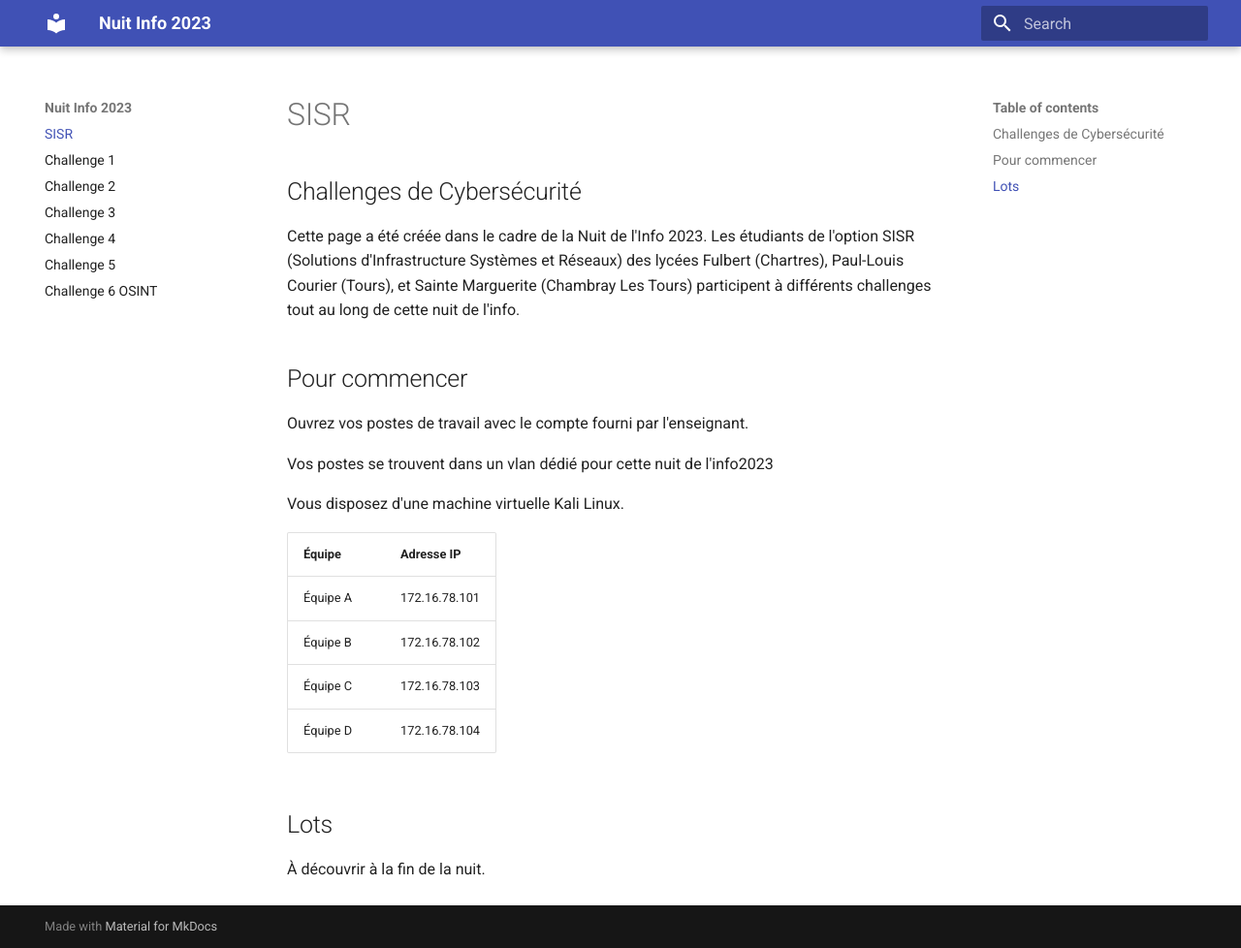
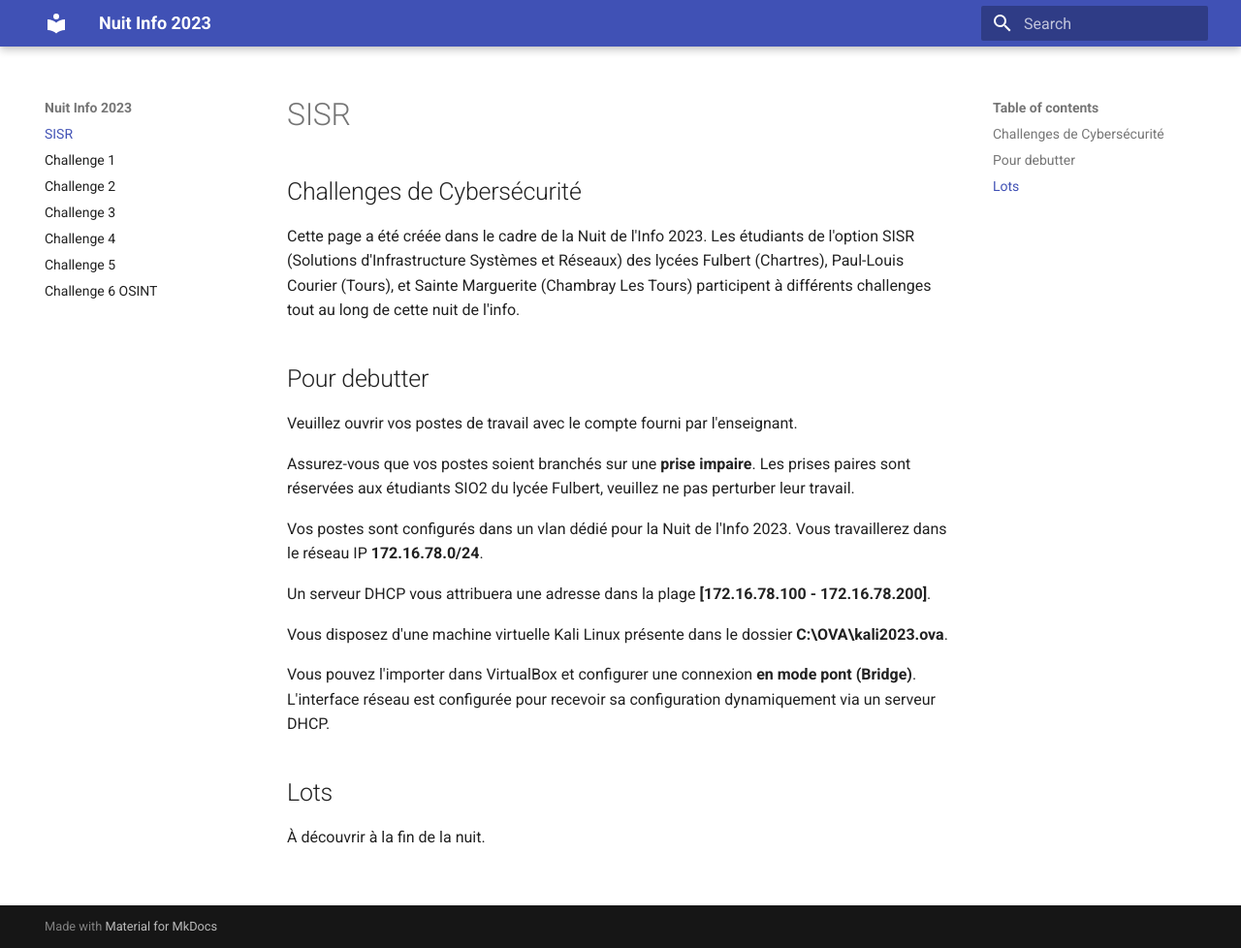
Before and after one commit to SIOFulbert/NuitInfo2023, an MkDocs documentation site: the page built from docs/index.md, in a window 1280 px wide and 978 px high. Shown: the whole window at 97% size. Built offline with MkDocs 1.6.1 and Material for MkDocs 9.7.7, drawn with Linux system fonts in a browser that asks for light colours.

Commit message:
update index.md

```diff
--- a/docs/index.md
+++ b/docs/index.md
@@ -4,21 +4,20 @@
 
 Cette page a été créée dans le cadre de la Nuit de l'Info 2023. Les étudiants de l'option SISR (Solutions d'Infrastructure Systèmes et Réseaux) des lycées Fulbert (Chartres), Paul-Louis Courier (Tours), et Sainte Marguerite (Chambray Les Tours) participent à différents challenges tout au long de cette nuit de l'info.
 
-## Pour commencer
+## Pour debutter
 
-Ouvrez vos postes de travail avec le compte fourni par l'enseignant.
+Veuillez ouvrir vos postes de travail avec le compte fourni par l'enseignant.
 
-Vos postes se trouvent dans un vlan dédié pour cette nuit de l'info2023
+Assurez-vous que vos postes soient branchés sur une **prise impaire**. Les prises paires sont réservées aux étudiants SIO2 du lycée Fulbert, veuillez ne pas perturber leur travail.
 
+Vos postes sont configurés dans un vlan dédié pour la Nuit de l'Info 2023.
+Vous travaillerez dans le réseau IP **172.16.78.0/24**.
 
- Vous disposez d'une machine virtuelle Kali Linux.
+Un serveur DHCP vous attribuera une adresse dans la plage **[172.16.78.100 - 172.16.78.200]**.
 
-| Équipe      | Adresse IP    |
-|-------------|---------------|
-| Équipe A    | 172.16.78.101  |
-| Équipe B    | 172.16.78.102  |
-| Équipe C    | 172.16.78.103  |
-| Équipe D    | 172.16.78.104  |
+Vous disposez d'une machine virtuelle Kali Linux présente dans le dossier **C:\OVA\kali2023.ova**.
+
+Vous pouvez l'importer dans VirtualBox et configurer une connexion **en mode pont (Bridge)**. L'interface réseau est configurée pour recevoir sa configuration dynamiquement via un serveur DHCP.
 
 ## Lots
 
```
